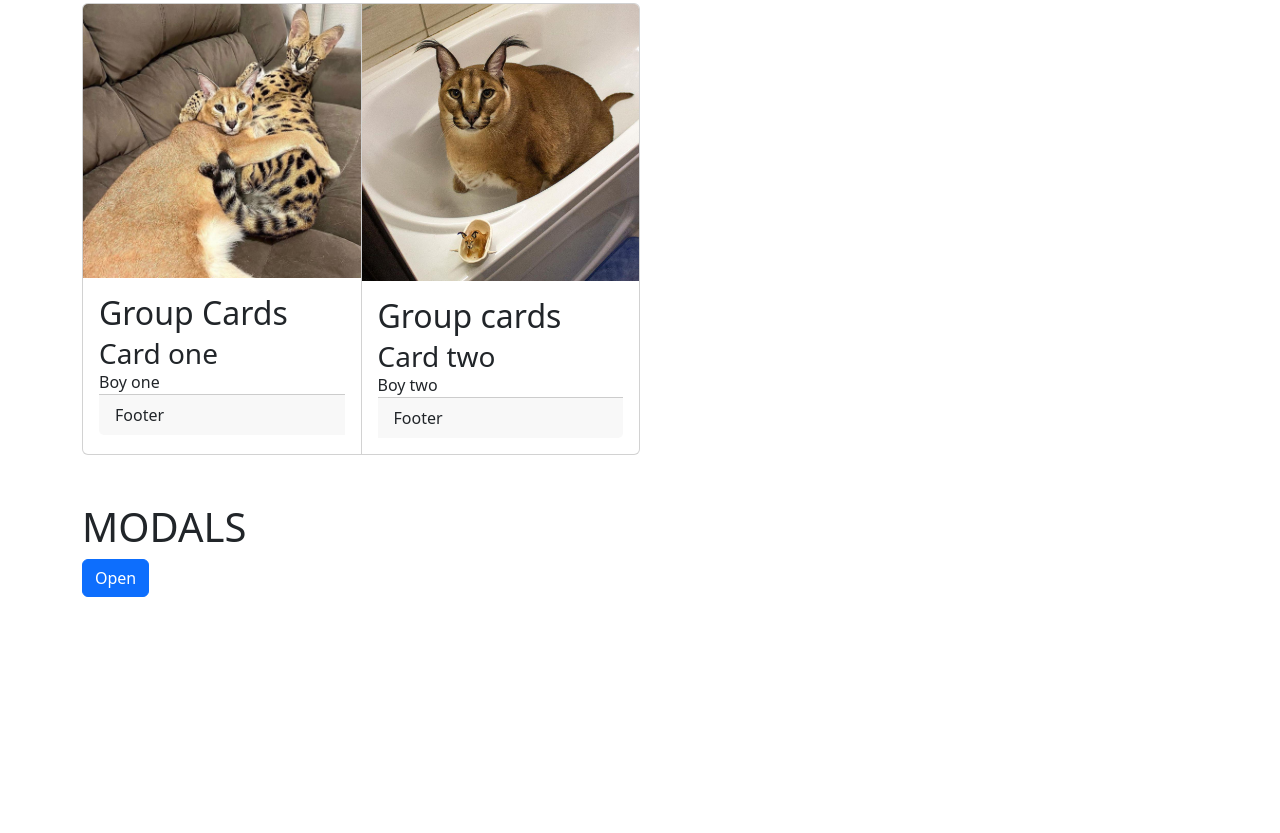
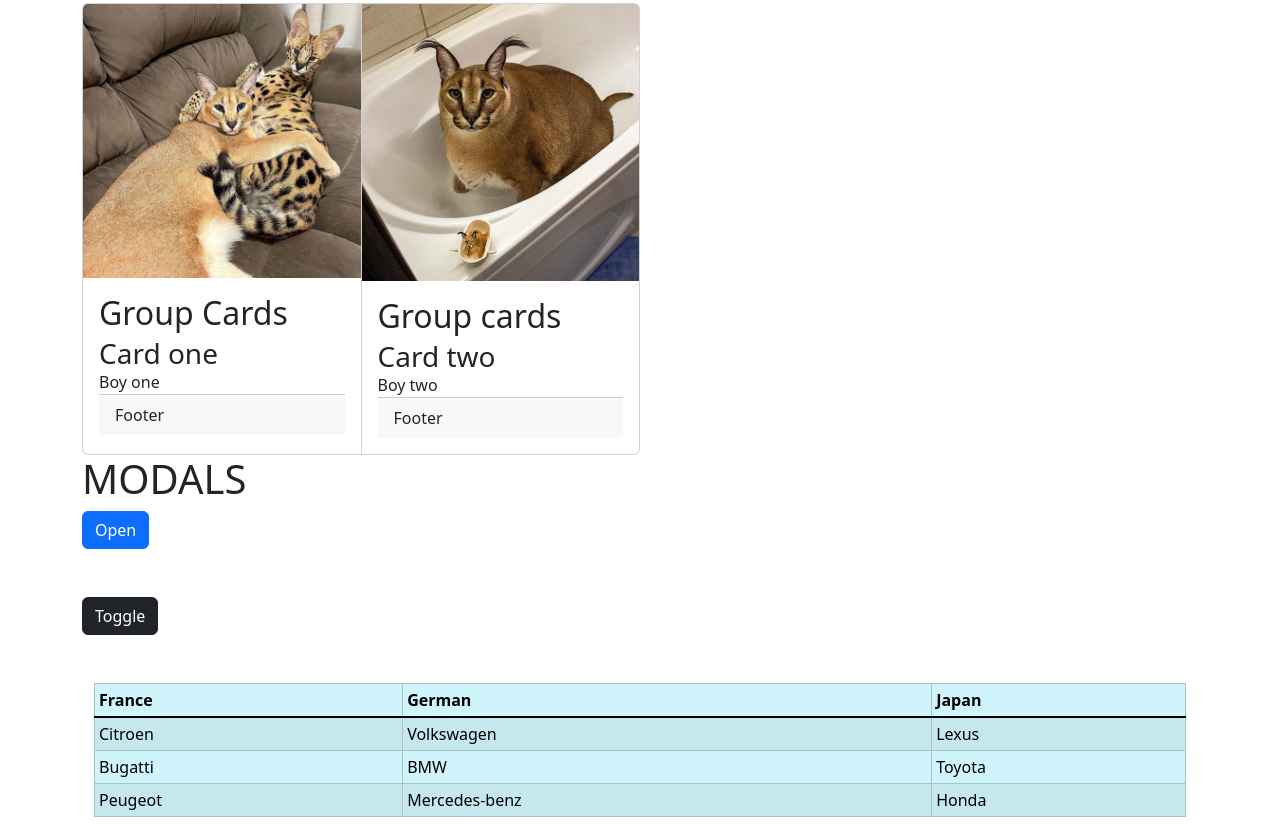
Before and after one commit to LatynM/YP_FrontEnd, a plain HTML site: page bootstraptest/index.html in a window 1280 px wide. Shown: the part 3201-4034 px from the top of the page. Before the commit the page ends 3846 px from the top, so only its background shows below. Drawn offline with nearby package versions, Linux system fonts and the light colour scheme.

Commit message:
collapse

```diff
--- a/bootstraptest/index.html
+++ b/bootstraptest/index.html
@@ -295,8 +295,6 @@
         </div>
     </div>
 
-    <br><br>
-
     <!-- MODALS - modal-fullscreen in modal dialog class to make it so that... the modal occupies the entire screen, same with different sizes -->
     <div class="container">
         <h1>MODALS</h1>
@@ -327,6 +325,47 @@
     <br><br>
 
 
+   <!-- this dont be working like it should -->
+
+    <div class="container">
+        <button class="btn btn-dark" data-bs-toggle="collapse" data-bs-target="#row" aria-expanded="true" aria-controls="row">Toggle</button>
+        <div class="row" id="row">
+            <div class="col">
+                <div class="container">
+                    <div class="table-responsive">
+                        <table class="table table-bordered table-info table-striped table-sm">
+                            <thead>
+                                <th>France</th>
+                                <th>German</th>
+                                <th>Japan</th>
+
+                            </thead>
+                            <tbody class="table-group-divider">
+                                <tr>
+                                    <td>Citroen</td>
+                                    <td>Volkswagen</td>
+                                    <td>Lexus</td>
+                                </tr>
+                                <tr>
+                                    <td>Bugatti</td>
+                                    <td>BMW</td>
+                                    <td>Toyota</td>
+                                </tr>
+                                <tr>
+                                    <td>Peugeot</td>
+                                    <td>Mercedes-benz</td>
+                                    <td>Honda</td>
+                                </tr>
+
+                            </tbody>
+                    </div>
+                </div>
+            </div>
+        </div>
+    </div>
+<br><br>
+
+
 
 
 
```
